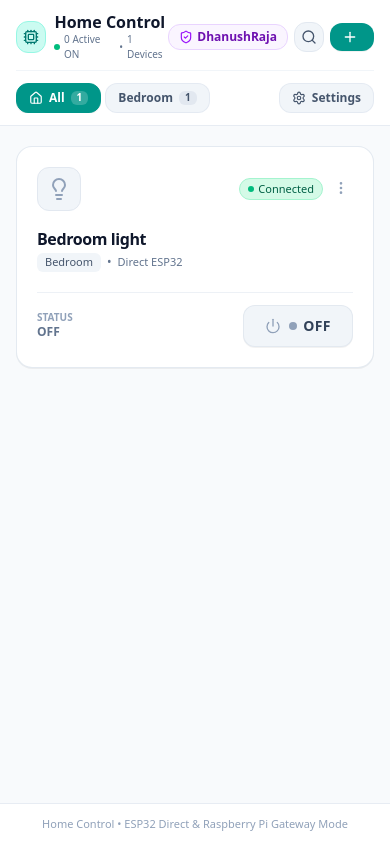
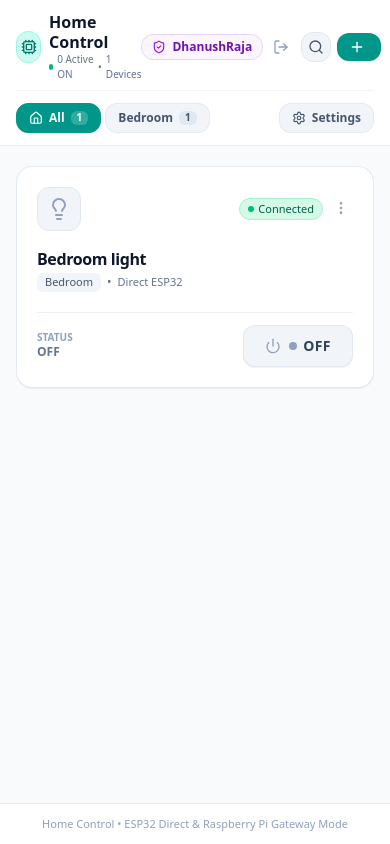
Before and after one commit to Dhanushramasamy/Home-assistant, a Next.js app: page / in a window 390 px wide. Built offline with nearby package versions, Linux system fonts and the light colour scheme; no server answers; the database is empty.

Commit message:
Refactor header UX to dynamically display logged-in username without hardcoded strings

```diff
--- a/app/page.tsx
+++ b/app/page.tsx
@@ -35,10 +35,7 @@ export default function HomeControlPage() {
   const [showSearch, setShowSearch] = useState<boolean>(false);
 
   // User Auth Session State
-  const [userSession, setUserSession] = useState<{ username: string; role: "admin" | "user" }>({
-    username: "DhanushRaja",
-    role: "admin",
-  });
+  const [userSession, setUserSession] = useState<{ username: string; role: "admin" | "user" } | null>(null);
   const [isLoginModalOpen, setIsLoginModalOpen] = useState(false);
 
   useEffect(() => {
@@ -47,7 +44,12 @@ export default function HomeControlPage() {
       if (savedUser) {
         try {
           setUserSession(JSON.parse(savedUser));
-        } catch {}
+        } catch {
+          setUserSession({ username: "DhanushRaja", role: "admin" });
+        }
+      } else {
+        // Initial default session
+        setUserSession({ username: "DhanushRaja", role: "admin" });
       }
     }
   }, []);
@@ -58,17 +60,16 @@ export default function HomeControlPage() {
     if (typeof window !== "undefined") {
       localStorage.setItem("home_control_user", JSON.stringify(session));
     }
-    showToast("success", `Signed in as ${username}`, role === "admin" ? "Admin Mode active" : "Simple Parent View active");
+    showToast("success", `Signed in as ${username}`, role === "admin" ? "Admin Access Granted" : "Standard User Access");
   };
 
   const handleLogout = () => {
-    const defaultUser = { username: "Parent", role: "user" as const };
-    setUserSession(defaultUser);
+    setUserSession(null);
     if (typeof window !== "undefined") {
-      localStorage.setItem("home_control_user", JSON.stringify(defaultUser));
+      localStorage.removeItem("home_control_user");
     }
     setActiveTab("All");
-    showToast("info", "Signed out", "Switched to Simple Parent View");
+    showToast("info", "Signed out successfully");
   };
 
   // Loading & Modal states
@@ -382,23 +383,43 @@ export default function HomeControlPage() {
 
             {/* Quick Actions */}
             <div className="flex items-center space-x-1.5">
-              {/* User Role Pill & Switch Button */}
+              {/* User Account Button */}
+              {userSession ? (
+                <div className="flex items-center space-x-1 sm:space-x-1.5">
                   <button
                     onClick={() => setIsLoginModalOpen(true)}
-                className={`flex items-center space-x-1 px-2.5 py-1 rounded-xl text-xs font-semibold border transition-all ${
+                    className={`flex items-center space-x-1.5 px-2.5 sm:px-3 py-1 rounded-xl text-xs font-semibold border transition-all ${
                       userSession.role === "admin"
                         ? "bg-purple-50 text-purple-800 border-purple-200 hover:bg-purple-100"
-                    : "bg-emerald-50 text-emerald-800 border-emerald-200 hover:bg-emerald-100"
+                        : "bg-teal-50 text-teal-800 border-teal-200 hover:bg-teal-100"
                     }`}
-                title="Switch User / Login as Admin DhanushRaja"
+                    title="Click to Switch Account"
                   >
                     {userSession.role === "admin" ? (
                       <ShieldCheck className="w-3.5 h-3.5 text-purple-600 shrink-0" />
                     ) : (
-                  <User className="w-3.5 h-3.5 text-emerald-600 shrink-0" />
+                      <User className="w-3.5 h-3.5 text-teal-600 shrink-0" />
                     )}
-                <span>{userSession.username}</span>
+                    <span className="font-bold">{userSession.username}</span>
                   </button>
+
+                  <button
+                    onClick={handleLogout}
+                    className="p-1.5 text-slate-400 hover:text-rose-600 hover:bg-rose-50 rounded-xl transition-colors"
+                    title="Sign Out"
+                  >
+                    <LogOut className="w-4 h-4" />
+                  </button>
+                </div>
+              ) : (
+                <button
+                  onClick={() => setIsLoginModalOpen(true)}
+                  className="flex items-center space-x-1.5 px-3 py-1 rounded-xl bg-teal-600 hover:bg-teal-700 text-white font-semibold text-xs shadow-2xs transition-colors"
+                >
+                  <User className="w-3.5 h-3.5" />
+                  <span>Sign In</span>
+                </button>
+              )}
 
               <button
                 onClick={() => setShowSearch(!showSearch)}
@@ -411,7 +432,7 @@ export default function HomeControlPage() {
               </button>
 
               {/* + Add Button only visible for Admin */}
-              {userSession.role === "admin" && (
+              {userSession?.role === "admin" && (
                 <button
                   onClick={() => setIsAddModalOpen(true)}
                   className="flex items-center space-x-1 px-3 py-1.5 rounded-xl bg-teal-600 hover:bg-teal-700 text-white font-semibold text-xs shadow-2xs transition-colors"
@@ -487,8 +508,8 @@ export default function HomeControlPage() {
               );
             })}
 
-            {/* Settings Tab (Only visible for Admin DhanushRaja) */}
-            {userSession.role === "admin" && (
+            {/* Settings Tab (Only visible for Admin) */}
+            {userSession?.role === "admin" && (
               <button
                 onClick={() => setActiveTab("settings")}
                 className={`flex items-center space-x-1.5 px-3 py-1.5 rounded-xl text-xs font-semibold whitespace-nowrap transition-all border ml-auto ${
@@ -515,7 +536,7 @@ export default function HomeControlPage() {
             <RefreshCw className="w-6 h-6 text-teal-600 animate-spin" />
             <p className="text-xs text-slate-500">Loading devices...</p>
           </div>
-        ) : activeTab === "settings" ? (
+        ) : activeTab === "settings" && userSession?.role === "admin" ? (
           /* Settings View */
           <SettingsView
             devices={devices}
@@ -557,7 +578,7 @@ export default function HomeControlPage() {
                 </p>
 
                 <div className="flex items-center space-x-2">
-                  {userSession.role === "admin" && (
+                  {userSession?.role === "admin" && (
                     <button
                       onClick={() => setIsAddModalOpen(true)}
                       className="flex items-center space-x-1 px-3.5 py-2 rounded-xl bg-teal-600 text-white font-semibold text-xs shadow-2xs"
--- a/components/LoginModal.tsx
+++ b/components/LoginModal.tsx
@@ -2,7 +2,7 @@
 
 import React, { useState } from "react";
 import { loginUser } from "@/lib/userStore";
-import { Cpu, ShieldCheck, Lock, User, KeyRound, AlertCircle } from "lucide-react";
+import { ShieldCheck, User, KeyRound, AlertCircle } from "lucide-react";
 
 interface LoginModalProps {
   isOpen: boolean;
@@ -52,8 +52,8 @@ export const LoginModal: React.FC<LoginModalProps> = ({
             <ShieldCheck className="w-5 h-5" />
           </div>
           <div>
-            <h3 className="text-base font-bold text-slate-900">Home Control Login</h3>
-            <p className="text-xs text-slate-500">Sign in for Admin or User access</p>
+            <h3 className="text-base font-bold text-slate-900">Account Sign In</h3>
+            <p className="text-xs text-slate-500">Sign in with your username and password</p>
           </div>
         </div>
 
@@ -78,7 +78,7 @@ export const LoginModal: React.FC<LoginModalProps> = ({
                 required
                 value={username}
                 onChange={(e) => setUsername(e.target.value)}
-                placeholder="e.g. DhanushRaja or Parent"
+                placeholder="Enter username"
                 className="w-full pl-9 pr-3.5 py-2 bg-slate-50 border border-slate-200 rounded-xl text-xs sm:text-sm text-slate-900 focus:outline-none focus:border-teal-500"
               />
             </div>
--- a/components/settings/GeneralSettings.tsx
+++ b/components/settings/GeneralSettings.tsx
@@ -58,7 +58,7 @@ export const GeneralSettings: React.FC<GeneralSettingsProps> = ({
             <div>
               <h4 className="text-xs font-bold text-slate-800">Security Access Role</h4>
               <p className="text-[11px] text-slate-500">
-                {currentUserRole === "admin" ? "Admin Mode (Full Settings Access)" : "Parent / Standard User (Simple Devices View)"}
+                {currentUserRole === "admin" ? "Admin Mode (Full Settings Access)" : "Standard User (Simple View)"}
               </p>
             </div>
             <span className={`px-2.5 py-1 rounded-lg font-bold text-xs border ${
@@ -66,7 +66,7 @@ export const GeneralSettings: React.FC<GeneralSettingsProps> = ({
                 ? "bg-purple-100 text-purple-800 border-purple-200"
                 : "bg-teal-100 text-teal-800 border-teal-200"
             }`}>
-              {currentUserRole === "admin" ? "Admin (DhanushRaja)" : "Standard User"}
+              {currentUserRole === "admin" ? "Admin" : "Standard User"}
             </span>
           </div>
         </div>
@@ -81,7 +81,7 @@ export const GeneralSettings: React.FC<GeneralSettingsProps> = ({
             </div>
             <div>
               <h3 className="text-base font-bold text-slate-900">Create New User Account</h3>
-              <p className="text-xs text-slate-500">Add accounts for parents or family members</p>
+              <p className="text-xs text-slate-500">Add accounts for family members or standard users</p>
             </div>
           </div>
 
@@ -107,7 +107,7 @@ export const GeneralSettings: React.FC<GeneralSettingsProps> = ({
                   required
                   value={newUsername}
                   onChange={(e) => setNewUsername(e.target.value)}
-                  placeholder="e.g. Parent"
+                  placeholder="Enter username"
                   className="w-full px-3.5 py-2 bg-slate-50 border border-slate-200 rounded-xl text-xs text-slate-900 focus:outline-none focus:border-teal-500"
                 />
               </div>
@@ -136,7 +136,7 @@ export const GeneralSettings: React.FC<GeneralSettingsProps> = ({
                     checked={userRole === "user"}
                     onChange={() => setUserRole("user")}
                   />
-                  <span>Standard User (Parents - Simple View)</span>
+                  <span>Standard User (Simple View)</span>
                 </label>
                 <label className="flex items-center space-x-1 cursor-pointer">
                   <input
```
Lines whose indentation alone changed are shown as unchanged.
